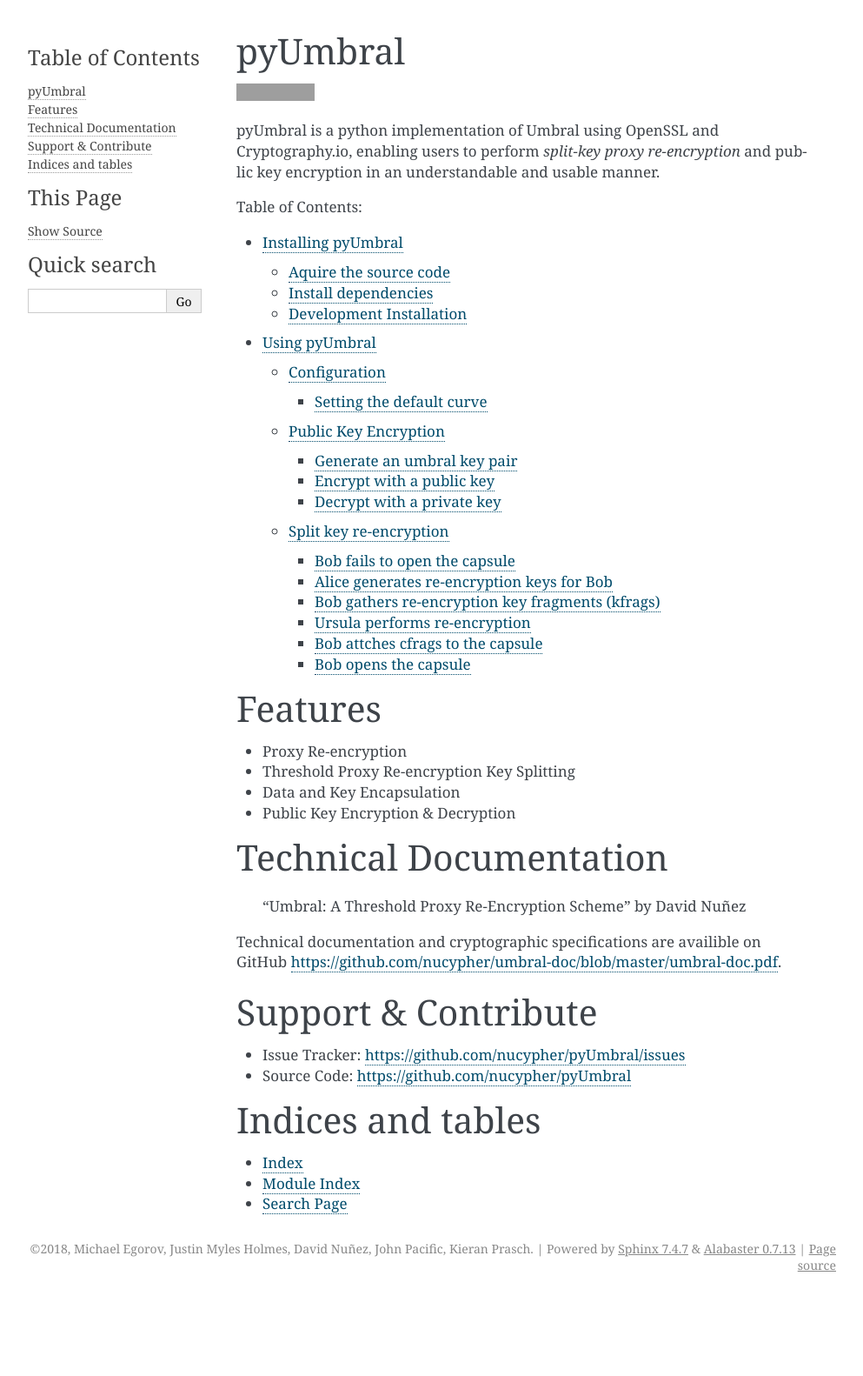
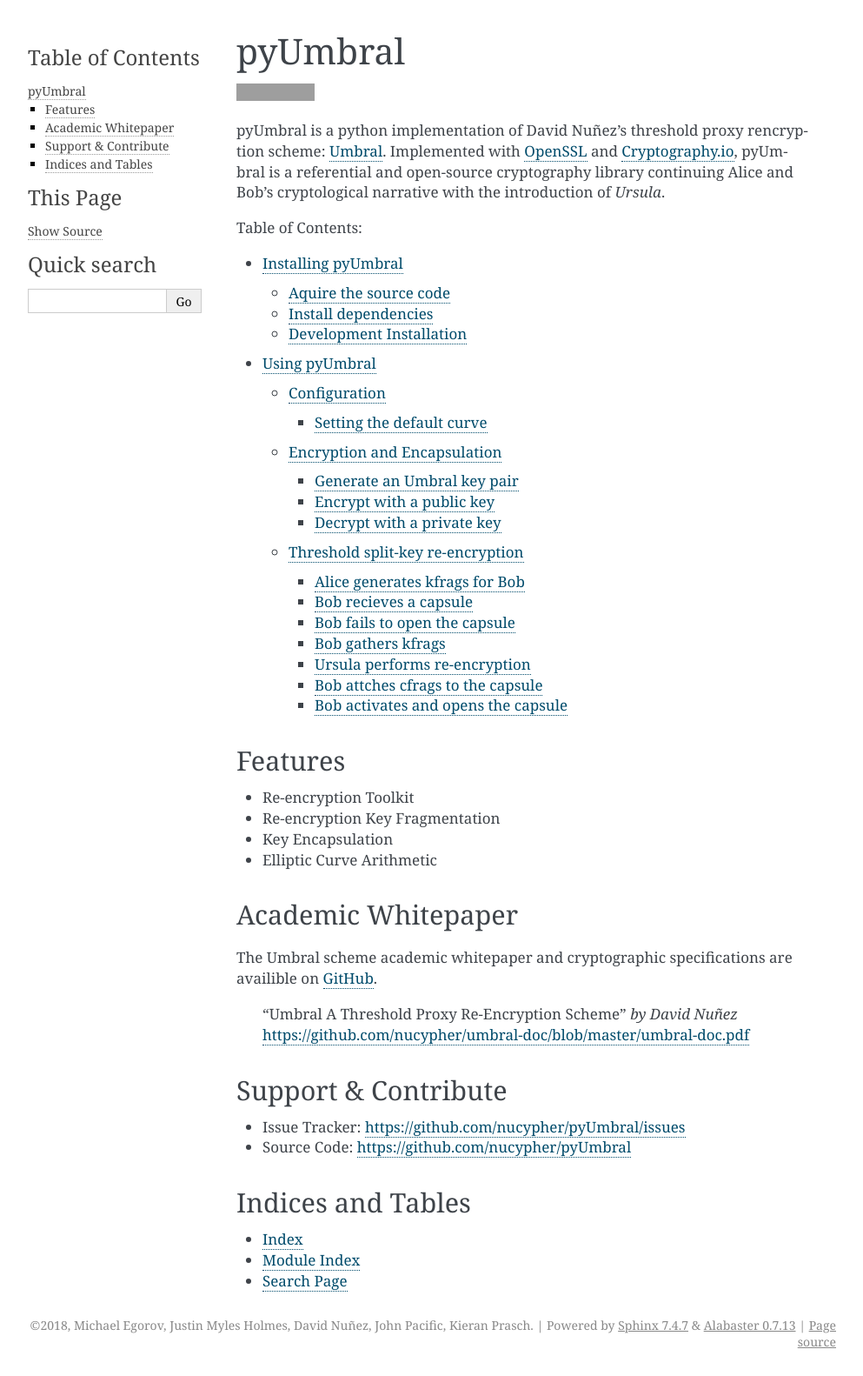
Before and after one commit to nucypher/pyUmbral, a Sphinx documentation site: the page built from docs/source/index.rst, in a window 1280 px wide. Shown: the whole page at 87% size, without its empty margins (148-1141 px from the left). Built offline with Sphinx 7.4.7, drawn with Linux system fonts in a browser that asks for light colours; before the commit the page ends 1494 px from its top, so only the background shows below that; grey boxes are pictures that could not be loaded.

Commit message:
Cryptological narrative, Language enhancements, citations, and grammar corrections. Includes code review suggestions from @jmyles.

```diff
--- a/docs/source/index.rst
+++ b/docs/source/index.rst
@@ -1,15 +1,20 @@
 .. pyUmbral documentation master file
    created Thu Feb 15 12:47:25 2018.
 
+========
 pyUmbral
 ========
 
 .. image:: https://travis-ci.org/nucypher/pyUmbral.svg?branch=master
    :target: https://travis-ci.org/nucypher/pyUmbral
 
-pyUmbral is a python implementation of Umbral using OpenSSL and Cryptography.io,
-enabling users to perform *split-key proxy re-encryption* and public key encryption
-in an understandable and usable manner.
+pyUmbral is a python implementation of David Nuñez's threshold proxy rencryption scheme: Umbral_.
+Implemented with OpenSSL_ and Cryptography.io_, pyUmbral is a referential and open-source cryptography library
+continuing Alice and Bob's cryptological narrative with the introduction of *Ursula*.
+
+.. _Umbral: https://github.com/nucypher/umbral-doc/blob/master/umbral-doc.pdf
+.. _Cryptography.io: https://cryptography.io/en/latest/
+.. _OpenSSL: https://www.openssl.org/
 
 .. toctree::
    :maxdepth: 3
@@ -18,22 +23,26 @@
    installation
    using_pyumbral
 
+
 Features
 ==========
-- Proxy Re-encryption
-- Threshold Proxy Re-encryption Key Splitting
-- Data and Key Encapsulation
-- Public Key Encryption & Decryption
+- Re-encryption Toolkit
+- Re-encryption Key Fragmentation
+- Key Encapsulation
+- Elliptic Curve Arithmetic
 
 
+Academic Whitepaper
+====================
 
-Technical Documentation
-========================
-  "Umbral: A Threshold Proxy Re-Encryption Scheme"
-  by David Nuñez
+The Umbral scheme academic whitepaper and cryptographic specifications
+are availible on GitHub_.
 
-Technical documentation and cryptographic specifications
-are availible on GitHub https://github.com/nucypher/umbral-doc/blob/master/umbral-doc.pdf.
+  "Umbral A Threshold Proxy Re-Encryption Scheme"
+  *by David Nuñez*
+  https://github.com/nucypher/umbral-doc/blob/master/umbral-doc.pdf
+
+.. _GitHub: https://github.com/nucypher/umbral-doc/
 
 
 Support & Contribute
@@ -44,7 +53,7 @@
 
 
 
-Indices and tables
+Indices and Tables
 ==================
 
 * :ref:`genindex`
--- a/docs/source/installation.rst
+++ b/docs/source/installation.rst
@@ -20,7 +20,7 @@
 
 .. code-block:: python
 
-   from umbral import umbral, keys
+   from umbral import umbral, keys, config
 
 *...install pyUmbral with pipenv...*
 
--- a/docs/source/using_pyumbral.rst
+++ b/docs/source/using_pyumbral.rst
@@ -4,7 +4,7 @@
 .. image:: .static/PRE_image.png
 
 
-Import umbral modules:
+Import umbral modules
 
 .. code-block:: python
 
@@ -30,9 +32,10 @@
   RuntimeWarning: No default curve has been set.  Using SECP256K1.  A slight performance penalty has been incurred for only this call.  Set a default curve with umbral.config.set_default_curve().
 
 
-To silence the warning, configure pyUmbral by invoking `umbral.config.set_default_curve`.
+To silence the warning, configure pyUmbral to use a default curve
+by invoking `umbral.config.set_default_curve`.
 
-To configure pyUmbral to use the default curve (SECP256K1):
+Configure pyUmbral to use the default curve (SECP256K1):
 
 .. code-block:: python
 
@@ -49,13 +52,13 @@
   umbral.config.UmbralConfigurationError: You can only set the default curve once.  Do it once and then leave it alone.
 
 
-Public Key Encryption
-======================
+Encryption and Encapsulation
+=============================
 
 
-Generate an umbral key pair
+Generate an Umbral key pair
 -----------------------------
-Let's generate an asymmetric key pair for Alice.
+First, Let's generate an asymmetric key pair for Alice.
 
 .. code-block:: python
 
@@ -64,7 +67,12 @@
 
 
 Encrypt with a public key
--------------------------------
+--------------------------
+Now let's encrypt data with Alice's public key.
+Invocation of `umbral.encrypt` returns both the `ciphertext`,
+and a `capsule`, Anyone with Alice's public key can perform
+this operation.
+
 .. code-block:: python
 
   plaintext = b'Proxy Re-encryption is cool!'
@@ -73,17 +81,43 @@
 
 
 Decrypt with a private key
---------------------------------
+---------------------------
+Since data was encrypted with Alice's public key,
+Alice can open the capsule and decrypt the ciphertext with her private key.
+
 .. code-block:: python
 
     cleartext = umbral.decrypt(capsule, alices_private_key,
                                ciphertext, alices_public_key)
 
 
-Split key re-encryption
-=========================
-Let's generate a key pair for Bob, and pretend to send send him the capsule
-through a side channel like S3, ipfs, Google Cloud, etc.
+Threshold split-key re-encryption
+==================================
+
+
+Alice generates kfrags for Bob
+-------------------------------
+When Alice wants to send a re-encrypted message to Bob,
+*threshold split re-encryption keys*, or *"kfrags"*, are created for
+distribution and later reconstruction via "Shamir's Secret Sharing".
+
+| Generate re-encryption key fragments with "`M` of `N`":
+| `M` - Minimum threshold of key fragments needed to activate a capsule.
+| `N` - Total number of key fragments to generate.
+
+.. code-block:: python
+
+   kfrags, _ = umbral.split_rekey(alices_private_key,
+                                  bobs_public_key,
+                                  10,    # M - Threshold
+                                  20)    # N - Total
+
+
+Bob recieves a capsule
+-----------------------
+Next, let's generate a key pair for Bob, and pretend to send
+him the capsule through a side channel like
+S3, IPFS, Google Cloud, Sneakernet, etc.
 
 .. code-block:: python
 
@@ -96,7 +130,9 @@
 
 
 Bob fails to open the capsule
-----------------------------------
+-------------------------------
+If Bob attempts to open a capsule that was not encrypted for his public key,
+or re-encrypted for him by Ursula, He will not be able to open it.
 
 .. code-block:: python
 
@@ -109,27 +145,12 @@
       print("Decryption failed!")
 
 
-Alice generates re-encryption keys for Bob
---------------------------------------------
-When Alice wants to send a re-encrypted message to bob,
-*threshold split re-encryption keys* can be distributed,
-and reconstructed with Shamir's Secret Sharing.
 
-| Generate split re-encryption keys with "`M` of `N`":
-| A minimum threshold of 10 ("M") - and 20 total shares ("N").
-
-.. code-block:: python
-
-   kfrags, _ = umbral.split_rekey(alices_private_key,
-                                  bobs_public_key,
-                                  10,    # M - Threshold
-                                  20)    # N - Total
-
-
-Bob gathers re-encryption key fragments (kfrags)
--------------------------------------------------
-Bob gathers at least `M` re-encryption key fragments or "kfrags".
-Let's mock a network  or transport layer by sampling `M` random `kfrags`.
+Bob gathers kfrags
+-------------------
+After alice generates (and distributes) re-encryption keys,
+Bob must gather at least `M` `kfrags` in order to activate the capsule.
+Let's mock a network or transport layer by sampling `M` random `kfrags`.
 
 .. code-block:: python
 
@@ -167,10 +190,10 @@
        capsule.attach_cfrag(cfrag)
 
 
-Bob opens the capsule
-------------------------
-Bob activates the capsule, opens it, and decrypts the re-encrypted ciphertext,
-revealing the message.
+Bob activates and opens the capsule
+------------------------------------
+Finally, Bob activates and opens the capsule,
+then decrypts the re-encrypted ciphertext.
 
 .. code-block:: python
 
```
Also changed, not shown: other parts of docs/source/using_pyumbral.rst (+14 -10 lines), README.rst (+26 -17 lines).
